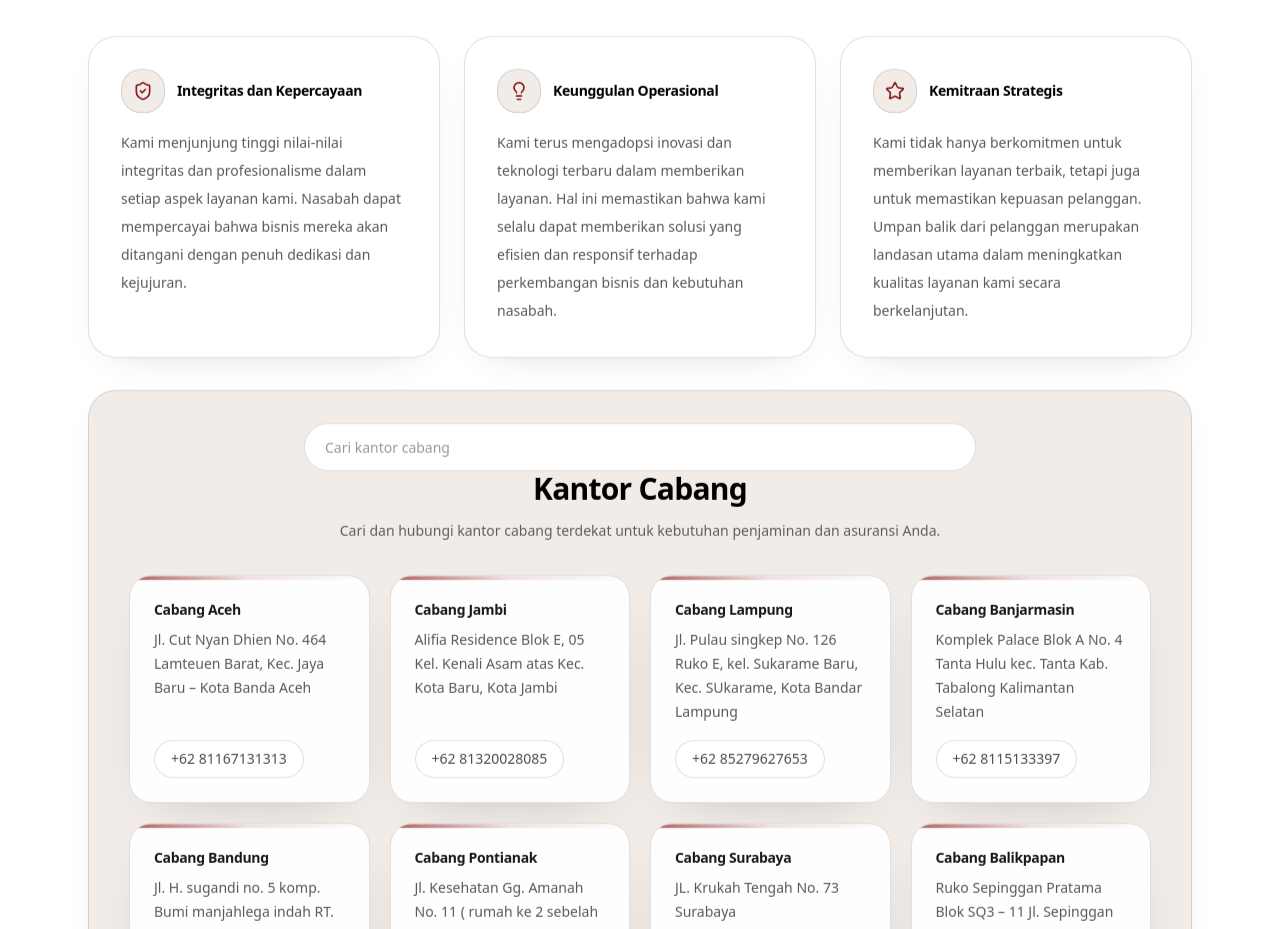
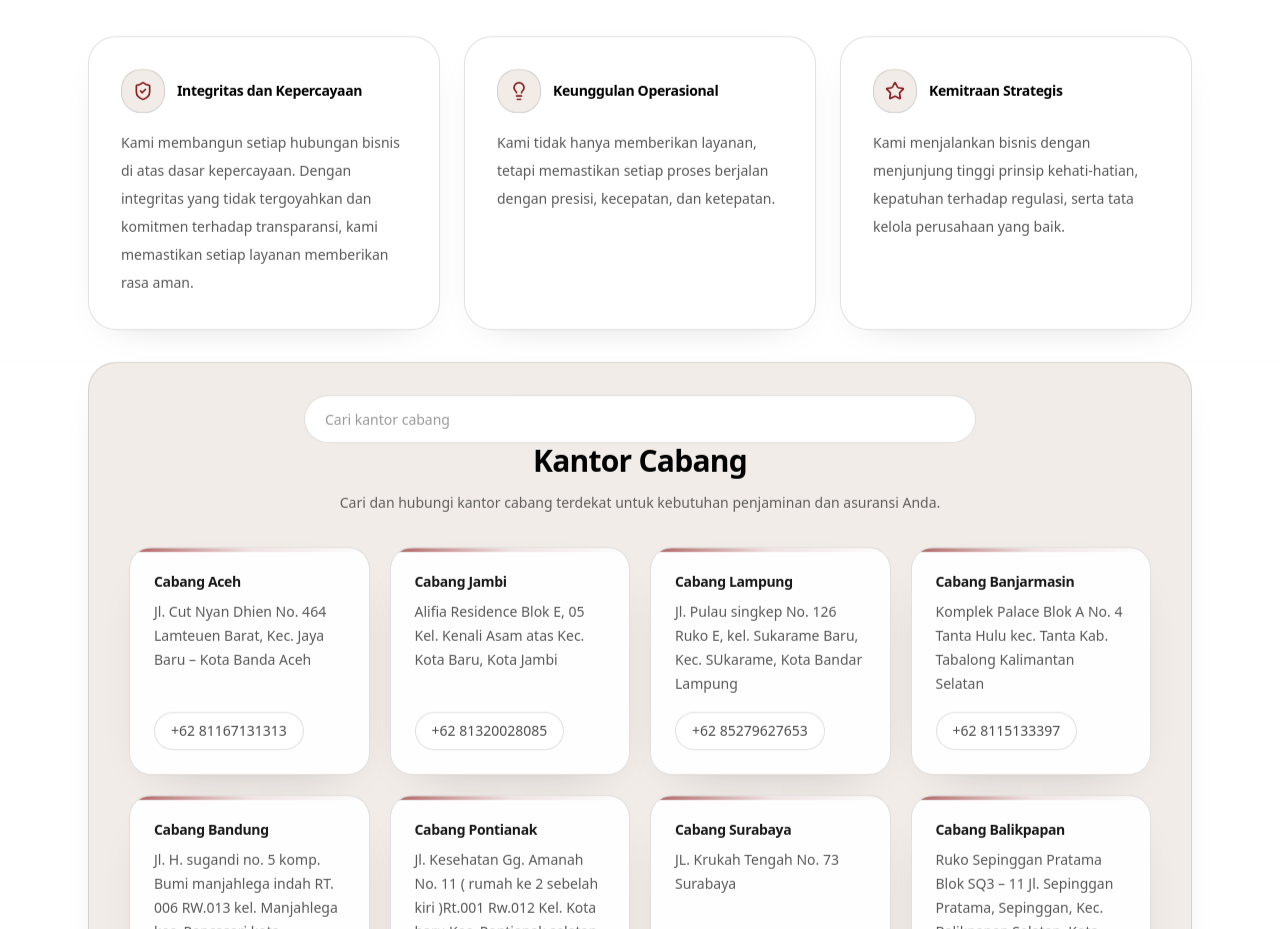
Before and after one commit to DaffaFauzi/websitebpr, a Next.js app: page /about in a window 1280 px wide. Shown: the part 1720-2649 px from the top of the page. Built offline with nearby package versions, Linux system fonts and the light colour scheme.

Commit message:
chore: perbaikan konten nilai perusahaan

```diff
--- a/app/pages/about.tsx
+++ b/app/pages/about.tsx
@@ -14,17 +14,17 @@ import { useI18n } from "@/app/i18n/I18nProvider";
 const values = [
   {
     title: "Integritas dan Kepercayaan",
-    desc: "Kami menjunjung tinggi nilai-nilai integritas dan profesionalisme dalam setiap aspek layanan kami. Nasabah dapat mempercayai bahwa bisnis mereka akan ditangani dengan penuh dedikasi dan kejujuran.",
+    desc: "Kami membangun setiap hubungan bisnis di atas dasar kepercayaan. Dengan integritas yang tidak tergoyahkan dan komitmen terhadap transparansi, kami memastikan setiap layanan memberikan rasa aman.",
     Icon: ShieldCheck,
   },
   {
     title: "Keunggulan Operasional",
-    desc: "Kami terus mengadopsi inovasi dan teknologi terbaru dalam memberikan layanan. Hal ini memastikan bahwa kami selalu dapat memberikan solusi yang efisien dan responsif terhadap perkembangan bisnis dan kebutuhan nasabah.",
+    desc: "Kami tidak hanya memberikan layanan, tetapi memastikan setiap proses berjalan dengan presisi, kecepatan, dan ketepatan.",
     Icon: Lightbulb,
   },
   {
     title: "Kemitraan Strategis",
-    desc: "Kami tidak hanya berkomitmen untuk memberikan layanan terbaik, tetapi juga untuk memastikan kepuasan pelanggan. Umpan balik dari pelanggan merupakan landasan utama dalam meningkatkan kualitas layanan kami secara berkelanjutan.",
+    desc: "Kami menjalankan bisnis dengan menjunjung tinggi prinsip kehati-hatian, kepatuhan terhadap regulasi, serta tata kelola perusahaan yang baik.",
     Icon: Star,
   },
 ];
```
